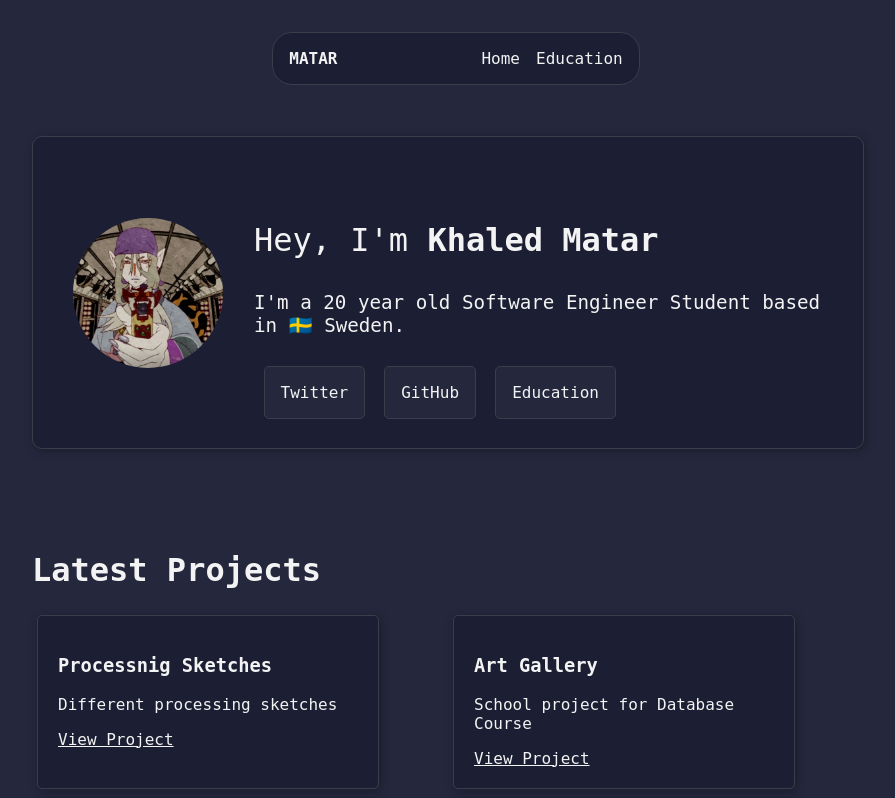
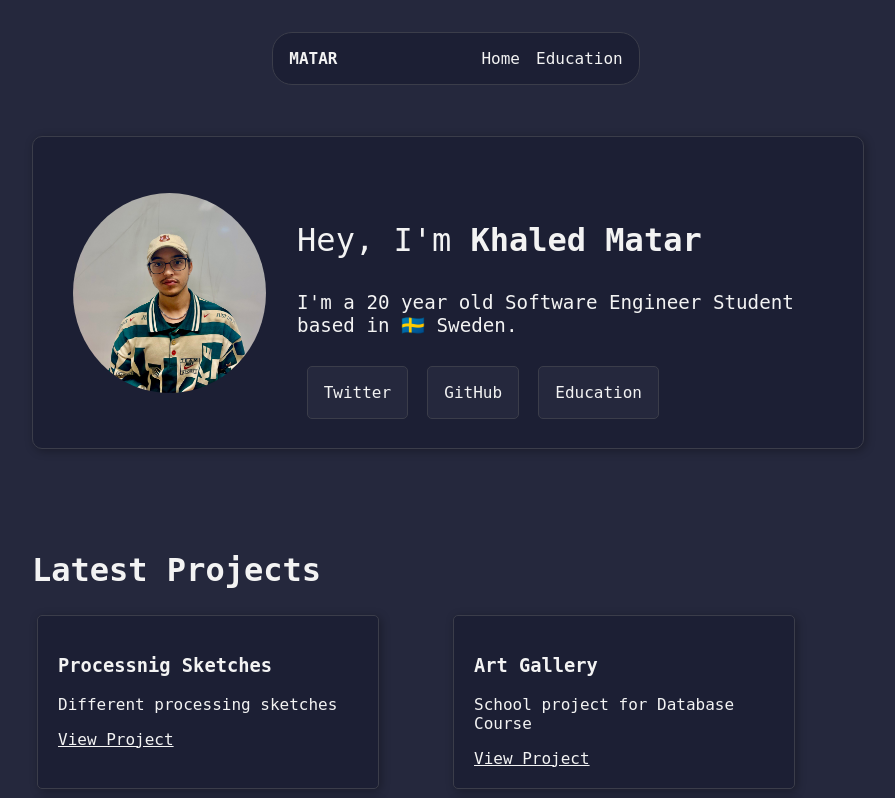
Before and after one commit to Matars/Portfolio, a Vue app: page / in a window 1280 px wide. Shown: the top 798 px of the page, without its empty margins (192-1087 px from the left). Built offline with nearby package versions, Linux system fonts and the light colour scheme.

Commit message:
added picture

```diff
--- a/src/components/PersonalCard.vue
+++ b/src/components/PersonalCard.vue
@@ -2,7 +2,7 @@
   <div class="card">
     <div class="card-box">
       <div class="card-content">
-        <img class="card-icon" src="../assets/icon.png" alt="Card Icon" />
+        <img class="card-icon" src="../assets/me.jpeg" alt="Card Icon" />
         <div class="card-text-content">
           <p class="card-name">
             Hey, I'm <span style="font-weight: bold">Khaled Matar</span>
@@ -50,8 +50,8 @@ img {
 }
 
 .card-icon {
-  width: 150px;
-  height: 150px;
+  width: 200px;
+  height: 200px;
   border-radius: 50%;
   object-fit: cover;
   margin-right: 15px;
```
Also changed, not shown: src/assets/me.jpeg (added), 1 other file (tests, documents, lock files or other folders).
